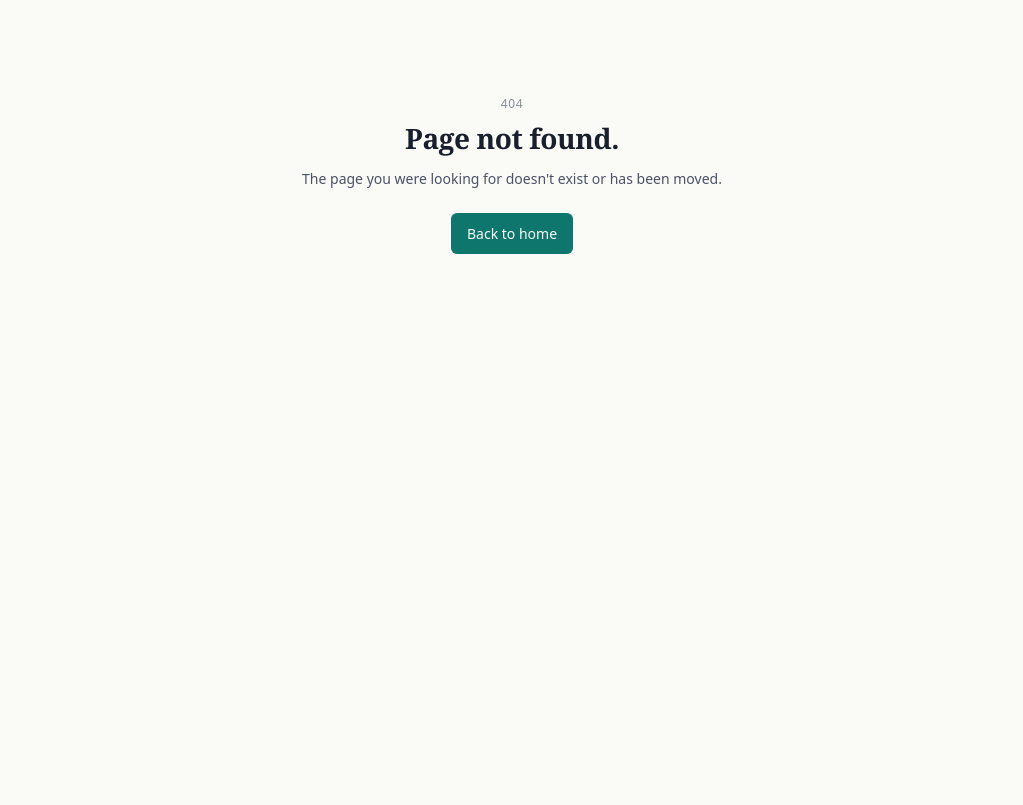
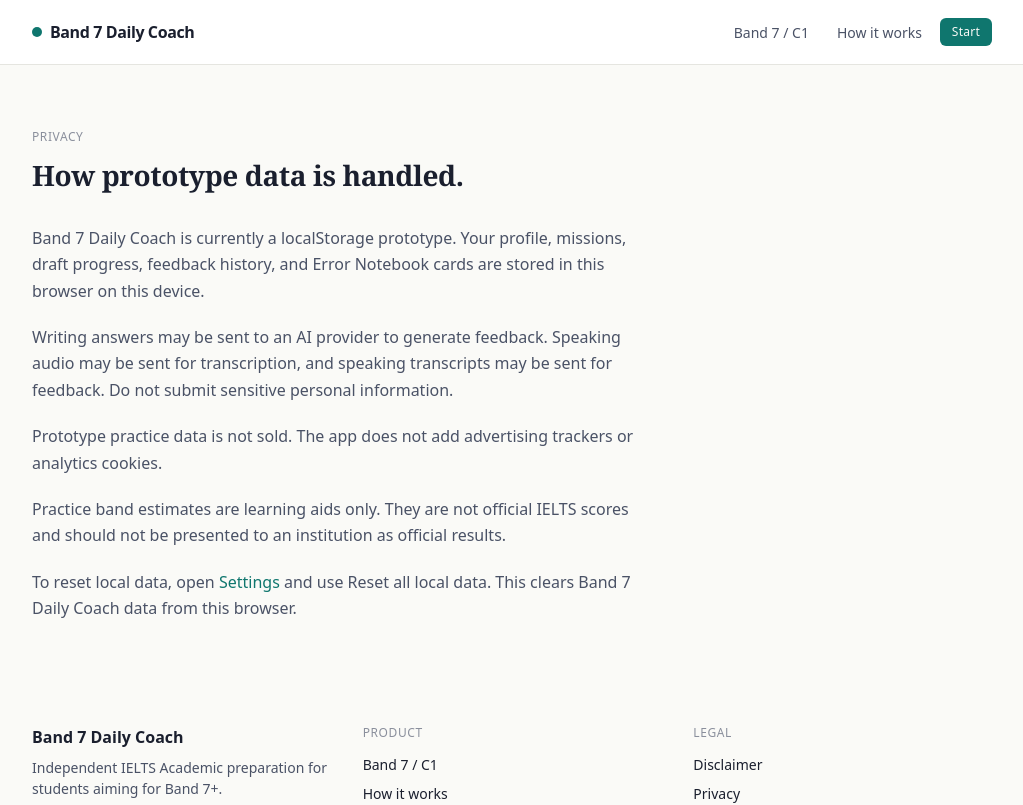
Before and after one commit to socraticblock/band-7-daily-coach, a Next.js app: page /privacy in a window 1280 px wide. Before the commit this address had no page. Shown: the top 805 px of the page, without its empty margins (128-1151 px from the left). Built offline with nearby package versions, Linux system fonts and the light colour scheme.

Commit message:
Add AI privacy disclosure gate

```diff
--- a/app/legal/page.tsx
+++ b/app/legal/page.tsx
@@ -1,5 +1,6 @@
 import { PublicNav } from "@/components/layout/PublicNav";
 import { PublicFooter } from "@/components/layout/PublicFooter";
+import Link from "next/link";
 
 export const metadata = { title: "Disclaimer — Band 7 Daily Coach" };
 
@@ -33,6 +34,10 @@
               official IELTS scores and should not be presented as such to any
               institution.
             </p>
+            <p>
+              For prototype data and AI provider disclosure, read the{" "}
+              <Link href="/privacy" className="text-accent hover:underline">Privacy page</Link>.
+            </p>
           </div>
         </div>
       </main>
--- /dev/null
+++ b/app/privacy/page.tsx
@@ -0,0 +1,45 @@
+import Link from "next/link";
+import { PublicNav } from "@/components/layout/PublicNav";
+import { PublicFooter } from "@/components/layout/PublicFooter";
+
+export const metadata = { title: "Privacy - Band 7 Daily Coach" };
+
+export default function PrivacyPage() {
+  return (
+    <>
+      <PublicNav />
+      <main className="container-page py-16">
+        <div className="max-w-reading">
+          <p className="label mb-3">Privacy</p>
+          <h1 className="font-serif text-title">How prototype data is handled.</h1>
+          <div className="mt-8 space-y-5 text-body text-ink-muted">
+            <p>
+              Band 7 Daily Coach is currently a localStorage prototype. Your profile,
+              missions, draft progress, feedback history, and Error Notebook cards are
+              stored in this browser on this device.
+            </p>
+            <p>
+              Writing answers may be sent to an AI provider to generate feedback.
+              Speaking audio may be sent for transcription, and speaking transcripts
+              may be sent for feedback. Do not submit sensitive personal information.
+            </p>
+            <p>
+              Prototype practice data is not sold. The app does not add advertising
+              trackers or analytics cookies.
+            </p>
+            <p>
+              Practice band estimates are learning aids only. They are not official
+              IELTS scores and should not be presented to an institution as official
+              results.
+            </p>
+            <p>
+              To reset local data, open <Link href="/settings" className="text-accent hover:underline">Settings</Link> and use
+              Reset all local data. This clears Band 7 Daily Coach data from this browser.
+            </p>
+          </div>
+        </div>
+      </main>
+      <PublicFooter />
+    </>
+  );
+}
--- a/app/settings/page.tsx
+++ b/app/settings/page.tsx
@@ -1,5 +1,6 @@
 "use client";
 
+import Link from "next/link";
 import { AppShell } from "@/components/layout/AppShell";
 import { clearAllStorage } from "@/lib/storage";
 import { useProfile, TOPIC_PROFILES, TOPIC_PROFILE_LABEL } from "@/lib/app-state";
@@ -60,6 +61,16 @@
         </div>
       </div>
 
+      <div className="card mt-5 p-5">
+        <p className="label">Privacy</p>
+        <p className="mt-2 text-small text-ink-muted">
+          Review how local prototype data and AI feedback submissions are handled.
+        </p>
+        <Link href="/privacy" className="btn-ghost btn-sm mt-3 inline-flex">
+          Privacy details
+        </Link>
+      </div>
+
       <div className="card mt-5 border-error/30 p-5">
         <p className="label text-error">Danger zone</p>
         <p className="mt-2 text-small text-ink-muted">
--- a/app/speaking/page.tsx
+++ b/app/speaking/page.tsx
@@ -3,9 +3,10 @@
 import { useEffect, useState } from "react";
 import Link from "next/link";
 import { AppShell } from "@/components/layout/AppShell";
+import { AiDisclosureNotice } from "@/components/ui/AiDisclosureNotice";
 import { contentForSkill, getContentById } from "@/lib/content-loader";
 import type { ContentItem, SpeakingPayload, SpeakingFeedback, MistakeCode } from "@/lib/types";
-import { useMistakes, useProfile, useSpeakingFeedback, useUserContentState, markContentAttempted, markContentStarted } from "@/lib/app-state";
+import { useAiDisclosureAccepted, useMistakes, useProfile, useSpeakingFeedback, useUserContentState, markContentAttempted, markContentStarted } from "@/lib/app-state";
 import { detectRecordingCapabilities, recordOnce, type RecordingCapabilities } from "@/lib/audio-fallbacks";
 import { BAND_NUMERIC } from "@/lib/types";
 import { requestSpeakingFeedback, requestTranscription } from "@/lib/feedback-client";
@@ -28,6 +29,7 @@
   const [, setMistakes] = useMistakes();
   const [, setHistory] = useSpeakingFeedback();
   const [, setUserContentState] = useUserContentState();
+  const [aiDisclosureAccepted, setAiDisclosureAccepted] = useAiDisclosureAccepted();
 
   useEffect(() => {
     const all = contentForSkill("speaking");
@@ -58,7 +60,7 @@
   }, [selectedId, setUserContentState]);
 
   const startRecording = async () => {
-    if (!payload) return;
+    if (!payload || !aiDisclosureAccepted) return;
     setError(null);
     setAudioUrl(null);
     setTranscript("");
@@ -120,7 +122,7 @@
   };
 
   const handleUpload = async (file: File) => {
-    if (!payload) return;
+    if (!payload || !aiDisclosureAccepted) return;
     setError(null);
     setAudioUrl(URL.createObjectURL(file));
     setFeedback(null);
@@ -216,6 +218,11 @@
                 )}
               </div>
 
+              <AiDisclosureNotice
+                accepted={aiDisclosureAccepted}
+                onAccept={() => setAiDisclosureAccepted(true)}
+              />
+
               <div className="card p-5">
                 {!cap && <p className="text-small text-ink-muted">Checking your microphone…</p>}
                 {cap && !cap.supported && (
@@ -224,12 +231,13 @@
                     <p className="text-ink-muted">
                       You can upload an audio file instead. Recording also works on most modern phones and laptops.
                     </p>
-                    <label className="btn-ghost btn-sm cursor-pointer">
+                    <label className={`btn-ghost btn-sm ${aiDisclosureAccepted ? "cursor-pointer" : "cursor-not-allowed opacity-50"}`}>
                       Upload audio file
                       <input
                         type="file"
                         accept="audio/*"
                         className="hidden"
+                        disabled={!aiDisclosureAccepted}
                         onChange={(e) => {
                           const f = e.target.files?.[0];
                           if (f) handleUpload(f);
@@ -241,7 +249,7 @@
                 {cap && cap.supported && (
                   <div className="flex flex-wrap items-center gap-3">
                     {!recording ? (
-                      <button onClick={startRecording} className="btn-accent" disabled={loading}>
+                      <button onClick={startRecording} className="btn-accent" disabled={loading || !aiDisclosureAccepted}>
                         Start recording
                       </button>
                     ) : (
@@ -251,12 +259,13 @@
                       </div>
                     )}
                     <span className="text-tiny text-ink-subtle">or</span>
-                    <label className="btn-ghost btn-sm cursor-pointer">
+                    <label className={`btn-ghost btn-sm ${aiDisclosureAccepted ? "cursor-pointer" : "cursor-not-allowed opacity-50"}`}>
                       Upload audio file
                       <input
                         type="file"
                         accept="audio/*"
                         className="hidden"
+                        disabled={!aiDisclosureAccepted}
                         onChange={(e) => {
                           const f = e.target.files?.[0];
                           if (f) handleUpload(f);
--- a/app/writing/page.tsx
+++ b/app/writing/page.tsx
@@ -3,9 +3,10 @@
 import { useEffect, useState } from "react";
 import Link from "next/link";
 import { AppShell } from "@/components/layout/AppShell";
+import { AiDisclosureNotice } from "@/components/ui/AiDisclosureNotice";
 import { contentForSkill, getContentById } from "@/lib/content-loader";
 import type { ContentItem, WritingPayload, WritingFeedback, MistakeCode } from "@/lib/types";
-import { useProfile, useMistakes, useWritingFeedback, useUserContentState, markContentAttempted, markContentStarted } from "@/lib/app-state";
+import { useAiDisclosureAccepted, useProfile, useMistakes, useWritingFeedback, useUserContentState, markContentAttempted, markContentStarted } from "@/lib/app-state";
 import { BAND_NUMERIC } from "@/lib/types";
 import { requestWritingFeedback } from "@/lib/feedback-client";
 
@@ -23,6 +24,7 @@
   const [, setMistakes] = useMistakes();
   const [, setHistory] = useWritingFeedback();
   const [, setUserContentState] = useUserContentState();
+  const [aiDisclosureAccepted, setAiDisclosureAccepted] = useAiDisclosureAccepted();
 
   useEffect(() => {
     const all = contentForSkill("writing");
@@ -51,7 +53,7 @@
   }, [selectedId, setUserContentState]);
 
   const submit = async () => {
-    if (!selected || !payload) return;
+    if (!selected || !payload || !aiDisclosureAccepted) return;
     setLoading(true);
     setError(null);
     setFeedback(null);
@@ -194,7 +196,7 @@
               </div>
 
               <div className="flex flex-wrap items-center gap-3">
-                <button onClick={submit} disabled={loading || text.trim().length < 5} className="btn-accent">
+                <button onClick={submit} disabled={loading || text.trim().length < 5 || !aiDisclosureAccepted} className="btn-accent">
                   {loading ? "Generating feedback…" : "Submit for feedback"}
                 </button>
                 {payload.minimumWords && wordCount < payload.minimumWords && (
@@ -203,6 +205,11 @@
                   </span>
                 )}
               </div>
+
+              <AiDisclosureNotice
+                accepted={aiDisclosureAccepted}
+                onAccept={() => setAiDisclosureAccepted(true)}
+              />
 
               {error && (
                 <div className="card border-error/40 bg-error/5 p-4 text-small text-error">
--- a/components/layout/AppShell.tsx
+++ b/components/layout/AppShell.tsx
@@ -13,6 +13,7 @@
   { href: "/reading", label: "Reading" },
   { href: "/mistakes", label: "Notebook" },
   { href: "/progress", label: "Progress" },
+  { href: "/privacy", label: "Privacy" },
 ];
 
 export function AppShell({ children }: { children: React.ReactNode }) {
--- a/components/layout/PublicFooter.tsx
+++ b/components/layout/PublicFooter.tsx
@@ -24,6 +24,7 @@
             <div className="label mb-3">Legal</div>
             <ul className="space-y-2 text-small">
               <li><Link href="/legal" className="hover:text-ink">Disclaimer</Link></li>
+              <li><Link href="/privacy" className="hover:text-ink">Privacy</Link></li>
             </ul>
           </div>
         </div>
--- /dev/null
+++ b/components/ui/AiDisclosureNotice.tsx
@@ -0,0 +1,36 @@
+"use client";
+
+import Link from "next/link";
+
+export function AiDisclosureNotice({
+  accepted,
+  onAccept,
+}: {
+  accepted: boolean;
+  onAccept: () => void;
+}) {
+  if (accepted) {
+    return (
+      <div className="card border-success/30 bg-success/5 p-4 text-small text-ink-muted">
+        AI disclosure accepted. Feedback may be generated by an AI provider.
+      </div>
+    );
+  }
+
+  return (
+    <div className="card border-warn/40 bg-warn/5 p-4 text-small">
+      <p className="font-medium text-warn">Before AI feedback</p>
+      <p className="mt-2 text-ink-muted">
+        Your answer may be sent to an AI provider to generate feedback. Do not submit sensitive personal information.
+      </p>
+      <div className="mt-3 flex flex-wrap items-center gap-3">
+        <button type="button" onClick={onAccept} className="btn-accent btn-sm">
+          I understand
+        </button>
+        <Link href="/privacy" className="text-tiny text-ink-muted hover:text-ink">
+          Privacy details
+        </Link>
+      </div>
+    </div>
+  );
+}
--- a/lib/app-state.ts
+++ b/lib/app-state.ts
@@ -25,6 +25,7 @@
 const STATS_KEY = "b7dc.stats";
 const WRITING_FEEDBACK_KEY = "b7dc.writingFeedback";
 const SPEAKING_FEEDBACK_KEY = "b7dc.speakingFeedback";
+const AI_DISCLOSURE_KEY = "b7dc.aiDisclosureAccepted";
 
 const DEFAULT_PROFILE: UserProfile = {
   id: "local-user",
@@ -65,6 +66,10 @@
 
 export function useSpeakingFeedback() {
   return useLocalStorage<SpeakingFeedback[]>(SPEAKING_FEEDBACK_KEY, []);
+}
+
+export function useAiDisclosureAccepted() {
+  return useLocalStorage<boolean>(AI_DISCLOSURE_KEY, false);
 }
 
 function emptyContentState(contentId: string): UserContentState {
```
